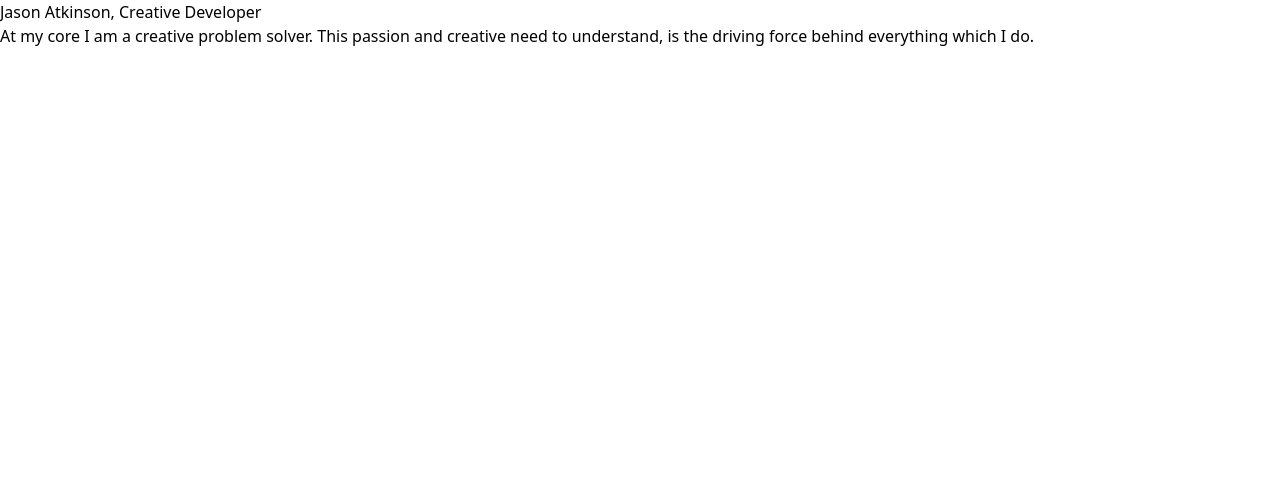
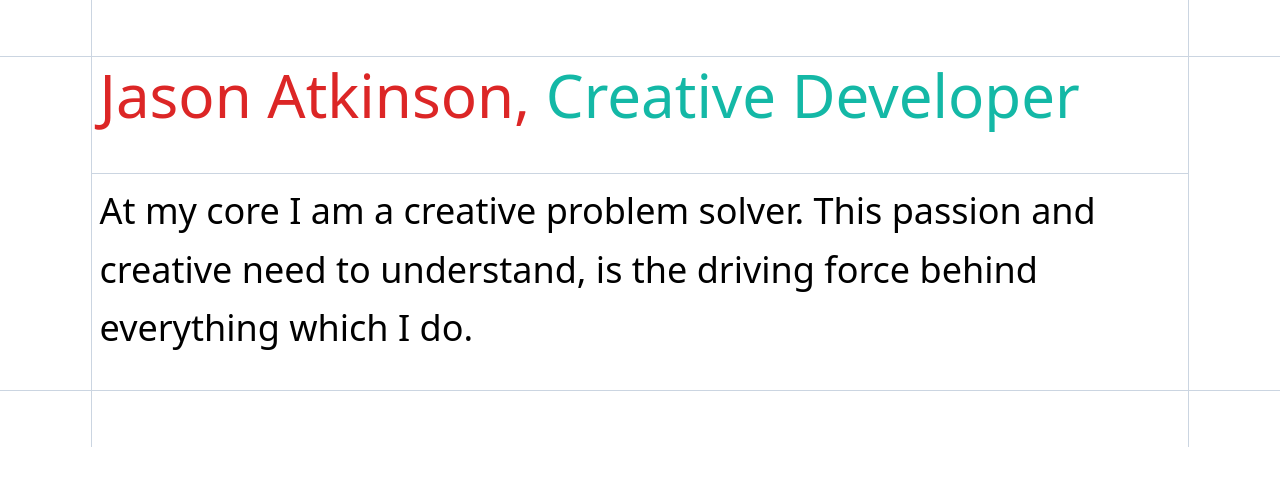
Before and after one commit to mejasonatkinson/profile-landing-page, a Vue app: page / in a window 1280 px wide. Shown: the top 486 px of the page. Built offline with nearby package versions, Linux system fonts and the light colour scheme.

Commit message:
Fix, Tailwind CSS Config

```diff
--- a/tailwind.config.js
+++ b/tailwind.config.js
@@ -1,7 +1,9 @@
 /** @type {import('tailwindcss').Config} */
 export default {
-  content: [],
-  purge: ['./index.html', './src/**/*.{vue,js,ts,jsx,tsx}'],
+  content: [
+    './public/**/*.html',
+    './src/**/*.{js,jsx,ts,tsx,vue}',
+  ],
   theme: {
     extend: {},
   },
```
